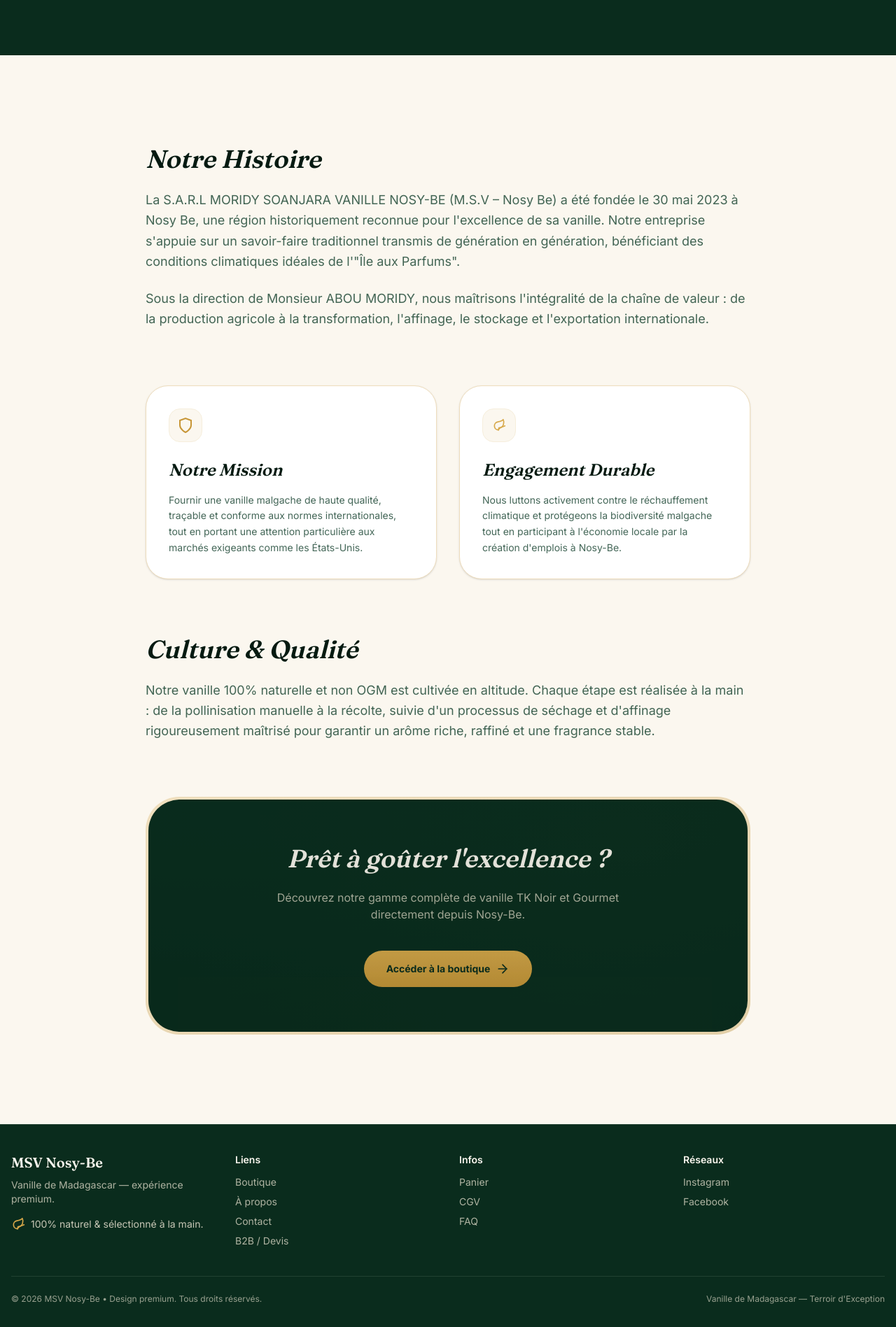
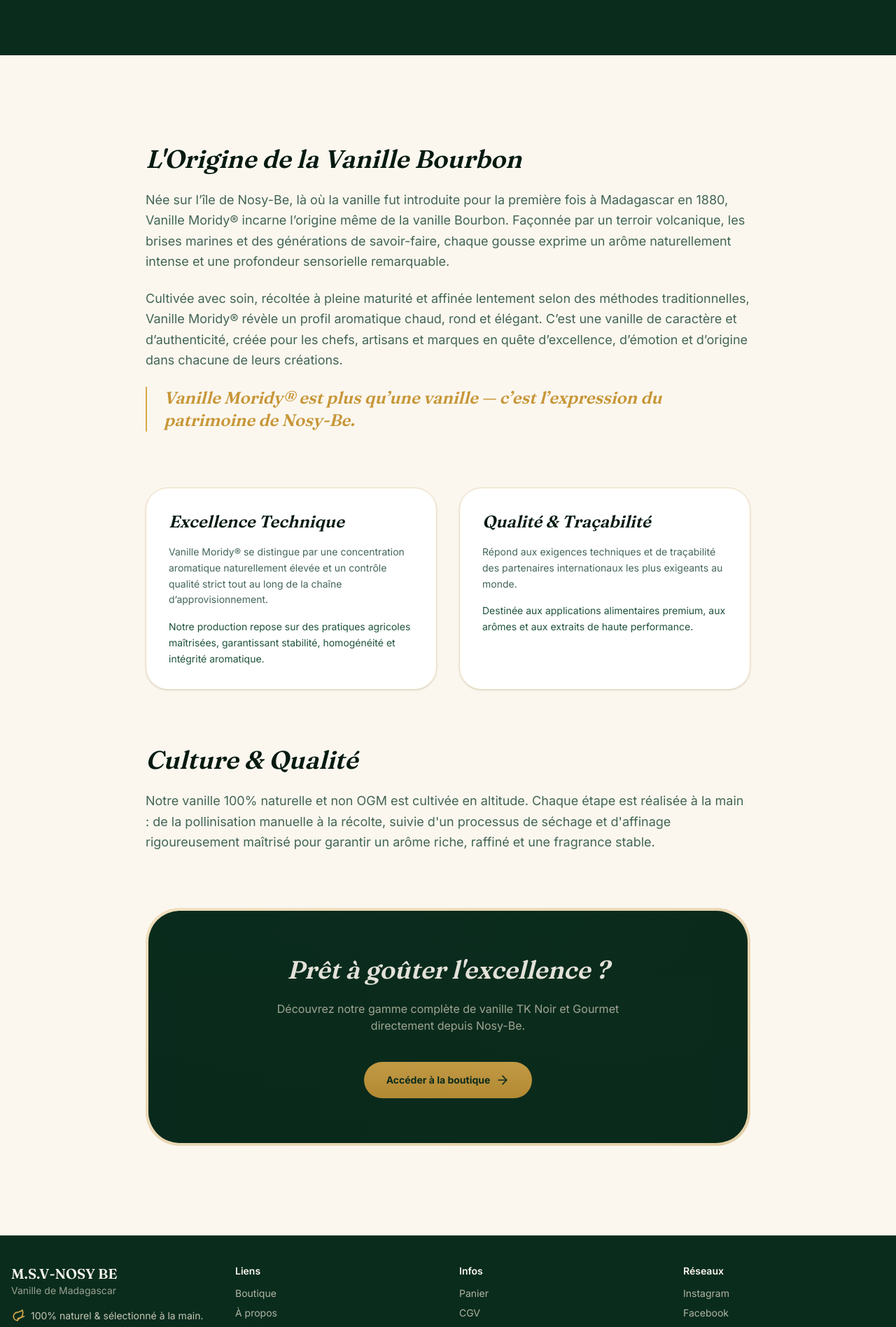
Before and after one commit to lucasananou/vanille, a Next.js app in the folder frontend/: page /about in a window 1280 px wide. Shown: the part 890-2787 px from the top of the page at 70% size. Built offline with nearby package versions, Linux system fonts and the light colour scheme; no server answers.

Commit message:
Restore Boutique link and Finalize navigation in header

```diff
--- a/frontend/src/app/about/page.tsx
+++ b/frontend/src/app/about/page.tsx
@@ -41,7 +41,7 @@
                             <div>
                                 <div className="inline-flex items-center gap-2 rounded-full glass px-4 py-2 text-vanilla-50">
                                     <LeafIcon />
-                                    <span className="text-sm font-semibold uppercase tracking-widest">Notre Histoire • MSV Nosy-Be</span>
+                                    <span className="text-sm font-semibold uppercase tracking-widest">Notre Histoire • M.S.V-NOSY BE</span>
                                 </div>
 
                                 <h1 className="mt-8 font-display text-4xl sm:text-5xl lg:text-7xl italic leading-tight text-vanilla-50">
@@ -98,32 +98,35 @@
                     <div className="mx-auto max-w-4xl px-4">
                         <div className="space-y-12 text-lg leading-relaxed text-jungle-800/80">
                             <div className="space-y-6">
-                                <h2 className="font-display text-4xl text-jungle-950 italic">Notre Histoire</h2>
+                                <h2 className="font-display text-4xl text-jungle-950 italic">L&apos;Origine de la Vanille Bourbon</h2>
                                 <p>
-                                    La S.A.R.L MORIDY SOANJARA VANILLE NOSY-BE (M.S.V – Nosy Be) a été fondée le 30 mai 2023 à Nosy Be, une région historiquement reconnue pour l&apos;excellence de sa vanille. Notre entreprise s&apos;appuie sur un savoir-faire traditionnel transmis de génération en génération, bénéficiant des conditions climatiques idéales de l&apos;&quot;Île aux Parfums&quot;.
+                                    Née sur l’île de Nosy-Be, là où la vanille fut introduite pour la première fois à Madagascar en 1880, Vanille Moridy® incarne l’origine même de la vanille Bourbon. Façonnée par un terroir volcanique, les brises marines et des générations de savoir-faire, chaque gousse exprime un arôme naturellement intense et une profondeur sensorielle remarquable.
                                 </p>
                                 <p>
-                                    Sous la direction de Monsieur ABOU MORIDY, nous maîtrisons l&apos;intégralité de la chaîne de valeur : de la production agricole à la transformation, l&apos;affinage, le stockage et l&apos;exportation internationale.
+                                    Cultivée avec soin, récoltée à pleine maturité et affinée lentement selon des méthodes traditionnelles, Vanille Moridy® révèle un profil aromatique chaud, rond et élégant. C’est une vanille de caractère et d’authenticité, créée pour les chefs, artisans et marques en quête d’excellence, d’émotion et d’origine dans chacune de leurs créations.
+                                </p>
+                                <p className="italic font-display text-2xl text-gold-600 border-l-2 border-gold-500 pl-6">
+                                    Vanille Moridy® est plus qu’une vanille — c’est l’expression du patrimoine de Nosy-Be.
                                 </p>
                             </div>
 
                             <div className="grid sm:grid-cols-2 gap-8 py-8">
                                 <div className="rounded-[2rem] bg-white border border-vanilla-200 p-8 shadow-sm">
-                                    <div className="w-12 h-12 rounded-2xl bg-vanilla-50 border border-vanilla-100 flex items-center justify-center text-gold-600 mb-6">
-                                        <svg className="w-6 h-6" viewBox="0 0 24 24" fill="none" stroke="currentColor" strokeWidth="2"><path d="M12 22s8-4 8-10V5l-8-3-8 3v7c0 6 8 10 8 10z" /></svg>
-                                    </div>
-                                    <h3 className="font-display text-2xl text-jungle-950 italic mb-4">Notre Mission</h3>
-                                    <p className="text-sm leading-relaxed">
-                                        Fournir une vanille malgache de haute qualité, traçable et conforme aux normes internationales, tout en portant une attention particulière aux marchés exigeants comme les États-Unis.
+                                    <h3 className="font-display text-2xl text-jungle-950 italic mb-4">Excellence Technique</h3>
+                                    <p className="text-sm leading-relaxed mb-4">
+                                        Vanille Moridy® se distingue par une concentration aromatique naturellement élevée et un contrôle qualité strict tout au long de la chaîne d’approvisionnement.
+                                    </p>
+                                    <p className="text-sm leading-relaxed text-jungle-700">
+                                        Notre production repose sur des pratiques agricoles maîtrisées, garantissant stabilité, homogénéité et intégrité aromatique.
                                     </p>
                                 </div>
                                 <div className="rounded-[2rem] bg-white border border-vanilla-200 p-8 shadow-sm">
-                                    <div className="w-12 h-12 rounded-2xl bg-vanilla-50 border border-vanilla-100 flex items-center justify-center text-gold-600 mb-6">
-                                        <LeafIcon />
-                                    </div>
-                                    <h3 className="font-display text-2xl text-jungle-950 italic mb-4">Engagement Durable</h3>
-                                    <p className="text-sm leading-relaxed">
-                                        Nous luttons activement contre le réchauffement climatique et protégeons la biodiversité malgache tout en participant à l&apos;économie locale par la création d&apos;emplois à Nosy-Be.
+                                    <h3 className="font-display text-2xl text-jungle-950 italic mb-4">Qualité & Traçabilité</h3>
+                                    <p className="text-sm leading-relaxed mb-4">
+                                        Répond aux exigences techniques et de traçabilité des partenaires internationaux les plus exigeants au monde.
+                                    </p>
+                                    <p className="text-sm leading-relaxed text-jungle-700">
+                                        Destinée aux applications alimentaires premium, aux arômes et aux extraits de haute performance.
                                     </p>
                                 </div>
                             </div>
--- a/frontend/src/app/checkout/page.tsx
+++ b/frontend/src/app/checkout/page.tsx
@@ -87,7 +87,7 @@
                             <VanillaIcon />
                         </div>
                         <div className="leading-tight">
-                            <p className="font-display text-lg text-vanilla-50">MSV Nosy-Be</p>
+                            <p className="font-display text-lg text-vanilla-50">M.S.V-NOSY BE</p>
                             <p className="text-xs text-vanilla-100/70">Checkout</p>
                         </div>
                     </Link>
--- a/frontend/src/app/layout.tsx
+++ b/frontend/src/app/layout.tsx
@@ -21,7 +21,7 @@
 });
 
 export const metadata: Metadata = {
-  title: "MSV Nosy-Be — Vanille de Madagascar",
+  title: "M.S.V-NOSY BE — Vanille de Madagascar",
   description: "Vanille de Nosy-Be (Madagascar) — arôme intense, sélection TK (Noir) / Gourmet, conditionnement premium. Découvrez la boutique.",
 };
 
--- a/frontend/src/app/shop/page.tsx
+++ b/frontend/src/app/shop/page.tsx
@@ -128,7 +128,7 @@
                                                 onChange={(e) => setSortBy(e.target.value)}
                                                 className="mt-1 w-full bg-jungle-950/50 border border-vanilla-100/10 rounded-xl px-3 py-2 text-sm outline-none focus:ring-2 focus:ring-gold-500/20 transition-all text-vanilla-50"
                                             >
-                                                <option className="bg-jungle-900" value="featured">Sélection MSV</option>
+                                                <option className="bg-jungle-900" value="featured">Sélection M.S.V-NOSY BE</option>
                                                 <option className="bg-jungle-900" value="name_asc">Nom (A-Z)</option>
                                                 <option className="bg-jungle-900" value="name_desc">Nom (Z-A)</option>
                                             </select>
--- a/frontend/src/components/footer.tsx
+++ b/frontend/src/components/footer.tsx
@@ -15,9 +15,11 @@
             <div className="mx-auto max-w-7xl px-4 py-10">
                 <div className="grid md:grid-cols-4 gap-8">
                     <div>
-                        <p className="font-display text-xl">MSV Nosy-Be</p>
-                        <p className="mt-2 text-sm text-vanilla-100/70">Vanille de Madagascar — expérience premium.</p>
-                        <div className="mt-4 inline-flex items-center gap-2 text-sm text-vanilla-100/80">
+                        <div className="leading-tight mb-4">
+                            <p className="font-display text-xl">M.S.V-NOSY BE</p>
+                            <p className="text-sm text-vanilla-100/60">Vanille de Madagascar</p>
+                        </div>
+                        <div className="inline-flex items-center gap-2 text-sm text-vanilla-100/80">
                             <LeafIcon />
                             <span>100% naturel & sélectionné à la main.</span>
                         </div>
@@ -50,7 +52,7 @@
 
                 <div className="mt-10 pt-6 border-t border-vanilla-100/10 flex flex-col sm:flex-row items-start sm:items-center justify-between gap-3">
                     <p className="text-xs text-vanilla-100/60">
-                        © {new Date().getFullYear()} MSV Nosy-Be • Design premium. Tous droits réservés.
+                        © {new Date().getFullYear()} M.S.V-NOSY BE • Design premium. Tous droits réservés.
                     </p>
                     <p className="text-xs text-vanilla-100/60">
                         Vanille de Madagascar — Terroir d'Exception
--- a/frontend/src/components/header.tsx
+++ b/frontend/src/components/header.tsx
@@ -49,13 +49,14 @@
                         <VanillaIcon />
                     </div>
                     <div className="leading-tight">
-                        <p className="font-display text-lg">MSV Nosy-Be</p>
+                        <p className="font-display text-lg">M.S.V-NOSY BE</p>
                         <p className="text-xs text-vanilla-100/70">Vanille de Madagascar</p>
                     </div>
                 </Link>
 
                 {/* Nav */}
                 <nav className="hidden md:flex items-center gap-8">
+                    <Link href="/" className="text-sm font-semibold hover:text-gold-500 transition-colors">Accueil</Link>
                     <Link href="/shop" className="text-sm font-semibold hover:text-gold-500 transition-colors">Boutique</Link>
                     <Link href="/about" className="text-sm font-semibold hover:text-gold-500 transition-colors">À propos</Link>
                     <Link href="/b2b" className="text-sm font-semibold hover:text-gold-500 transition-colors">Professionnels</Link>
```
